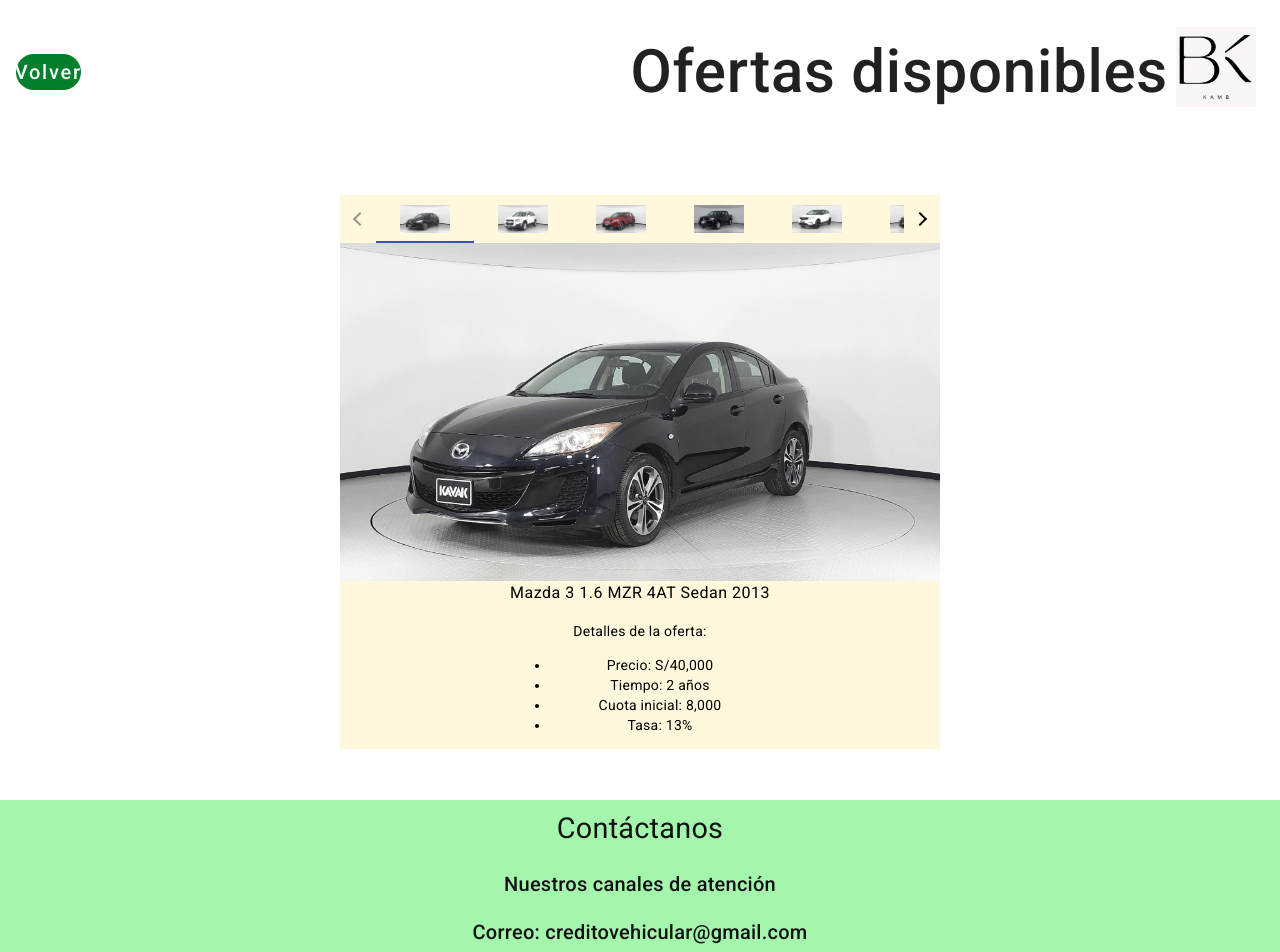
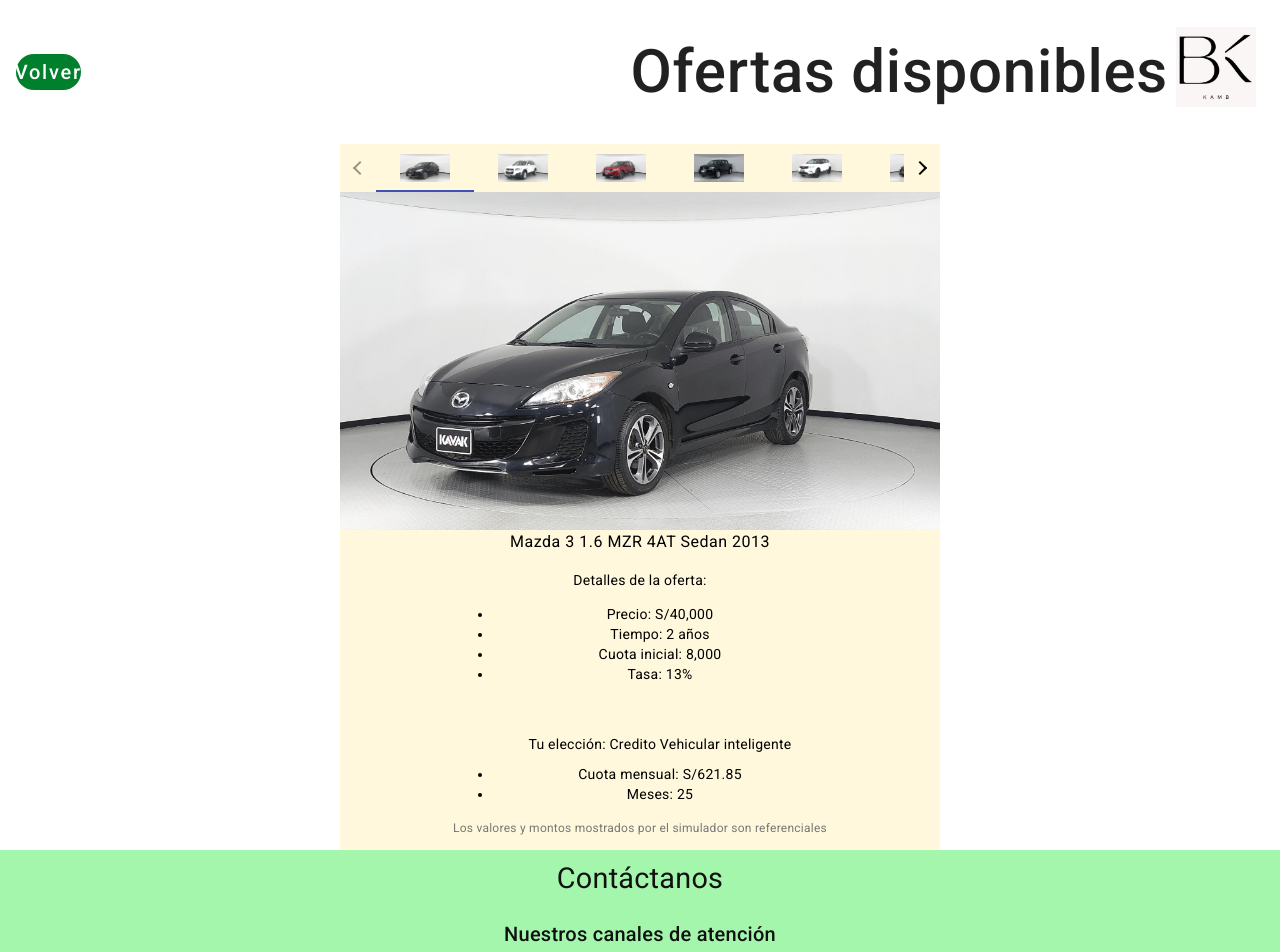
Before and after one commit to Credito-Vehicular-Grupo1/Credito-Vehicular, an Angular app: page /oferta in a window 1280 px wide. Shown: the top 952 px of the page. Built offline with nearby package versions, Linux system fonts and the light colour scheme.

Commit message:
especiales

```diff
--- a/src/app/pages/oferta/oferta.component.css
+++ b/src/app/pages/oferta/oferta.component.css
@@ -94,3 +94,11 @@
 .detalle-oferta {
   text-align: center;
 }
+.tu-eleccion {
+  margin-top: 50px; /* Ajusta el valor según la separación que desees desde arriba */
+  margin-bottom: 10px; /* Ajusta el valor según la separación que desees desde abajo */
+}
+.descripcion-adicional {
+  font-size: 12px; /* Ajusta el tamaño de fuente según tus preferencias */
+  color: #777; /* Ajusta el color del texto según tus preferencias */
+}
--- a/src/app/pages/oferta/oferta.component.html
+++ b/src/app/pages/oferta/oferta.component.html
@@ -29,7 +29,15 @@
             <li>Tiempo: {{oferta.tiempo}}</li>
             <li>Cuota inicial: {{oferta.cuotaInicial}}</li>
             <li>Tasa: {{oferta.tasa}}</li>
+            <!-- Verifica si hay información en tuEleccion y muéstrala -->
+            <p *ngIf="oferta.tuEleccion" class="tu-eleccion">Tu elección: {{oferta.tuEleccion.descripcion}}</p>
+            <li *ngIf="oferta.tuEleccion">Cuota mensual: {{oferta.tuEleccion.cuotaMensual}}</li>
+            <li *ngIf="oferta.tuEleccion">Meses: {{oferta.tuEleccion.meses}}</li>
           </ul>
+          <!-- Agrega la descripción adicional aquí -->
+          <p class="descripcion-adicional">
+            Los valores y montos mostrados por el simulador son referenciales
+          </p>
         </div>
       </div>
     </mat-tab>
--- a/src/app/pages/oferta/oferta.component.ts
+++ b/src/app/pages/oferta/oferta.component.ts
@@ -8,16 +8,66 @@
 })
 export class OfertaComponent {
   ofertas = [
-    { modelo: 'Mazda 3 1.6 MZR 4AT Sedan 2013', imagen: 'assets/images/Mazda.jpg', precio: "S/40,000", tiempo: "2 años", cuotaInicial: "8,000", tasa: "13%" },
-    { modelo: 'Chevrolet Captiva 2.4 LT AWD FULL DELUXE AT Suv 2015', imagen: 'assets/images/chevrolet.jpg', precio: "S/55,000", tiempo: "3 años", cuotaInicial: "11,000", tasa: "17%" },
-    { modelo: 'Nissan Qashqai 2.0 FULL EXCLUSIVE 4X4 AT Suv 2015', imagen: 'assets/images/nissan.jpg',precio: "S/60,000", tiempo: "3 años", cuotaInicial: "12,000", tasa: "18%" },
-    { modelo: 'Volkswagen Amarok 2.0 COMFORTLINE BITDI 4X4 MT Pickup 2018', imagen: 'assets/images/vol.jpg', precio: "S/95,000", tiempo: "3 años", cuotaInicial: "19,000", tasa: "19%" },
-    { modelo: 'Geely Emgrand X7 2.4 SPORT SIGNATURE AT AWD Suv 2020', imagen: 'assets/images/gre.jpg', precio: "S/59,000", tiempo: "3 años", cuotaInicial: "12,000", tasa: "18%"  },
-    { modelo: 'Ds 3 1.2 PURETECH 116 AT Hatchback 2018', imagen: 'assets/images/ds.jpg', precio: "S/51,000", tiempo: "2 años", cuotaInicial: "10,000", tasa: "15%"  },
-    { modelo: 'Lexus Rx 3.5 350 F SPORT 4X4 AT Suv 2018', imagen: 'assets/images/lexus.jpg', precio: "S/120,000", tiempo: "3 años", cuotaInicial: "24,000", tasa: "20%"  },
-    { modelo: 'Audi A4 1.8 TFSI E MULTITRONIC Sedan 2014', imagen: 'assets/images/audi.jpg', precio: "S/52,000", tiempo: "2 años", cuotaInicial: "10,000", tasa: "16%"  },
-    { modelo: 'Renault Stepway 1.6 DYNAMIQUE 4X2 MT Suv 2015', imagen: 'assets/images/ren.jpg', precio: "S/38,000", tiempo: "2 años", cuotaInicial: "7,000", tasa: "11%"  },
-    { modelo: 'Hyundai Tucson 2.0 COMFORT AT 4X2 Suv 2020', imagen: 'assets/images/hy.jpg', precio: "S/80,000", tiempo: "3 años", cuotaInicial: "16,000", tasa: "19%"  },
+    { modelo: 'Mazda 3 1.6 MZR 4AT Sedan 2013', imagen: 'assets/images/Mazda.jpg', precio: "S/40,000", tiempo: "2 años", cuotaInicial: "8,000", tasa: "13%",
+    tuEleccion: {
+      descripcion: "Credito Vehicular inteligente",
+      cuotaMensual: "S/621.85",
+      meses: 25
+    }},
+    { modelo: 'Chevrolet Captiva 2.4 LT AWD FULL DELUXE AT Suv 2015', imagen: 'assets/images/chevrolet.jpg', precio: "S/55,000", tiempo: "3 años", cuotaInicial: "11,000", tasa: "17%",
+    tuEleccion: {
+      descripcion: "Credito Vehicular inteligente",
+      cuotaMensual: "S/659.56",
+      meses: 37
+    }},
+    { modelo: 'Nissan Qashqai 2.0 FULL EXCLUSIVE 4X4 AT Suv 2015', imagen: 'assets/images/nissan.jpg',precio: "S/60,000", tiempo: "3 años", cuotaInicial: "12,000", tasa: "18%",
+    tuEleccion: {
+      descripcion: "Credito Vehicular inteligente",
+      cuotaMensual: "S/727.79",
+      meses: 37
+    }},
+    { modelo: 'Volkswagen Amarok 2.0 COMFORTLINE BITDI 4X4 MT Pickup 2018', imagen: 'assets/images/vol.jpg', precio: "S/95,000", tiempo: "3 años", cuotaInicial: "19,000", tasa: "19%",
+    tuEleccion: {
+      descripcion: "Credito Vehicular inteligente",
+      cuotaMensual: "S/1165.39",
+      meses: 37
+    }},
+    { modelo: 'Geely Emgrand X7 2.4 SPORT SIGNATURE AT AWD Suv 2020', imagen: 'assets/images/gre.jpg', precio: "S/59,000", tiempo: "3 años", cuotaInicial: "11,800", tasa: "18%",
+    tuEleccion: {
+      descripcion: "Credito Vehicular inteligente",
+      cuotaMensual: "S/715.66",
+      meses: 37
+    }},
+    { modelo: 'Ds 3 1.2 PURETECH 116 AT Hatchback 2018', imagen: 'assets/images/ds.jpg', precio: "S/51,000", tiempo: "2 años", cuotaInicial: "10,200", tasa: "15%",
+    tuEleccion: {
+      descripcion: "Credito Vehicular inteligente",
+      cuotaMensual: "S/806.32",
+      meses: 25
+    }},
+    { modelo: 'Lexus Rx 3.5 350 F SPORT 4X4 AT Suv 2018', imagen: 'assets/images/lexus.jpg', precio: "S/120,000", tiempo: "3 años", cuotaInicial: "24,000", tasa: "20%",
+    tuEleccion: {
+      descripcion: "Credito Vehicular inteligente",
+      cuotaMensual: "S/1488.53",
+      meses: 37
+    }},
+    { modelo: 'Audi A4 1.8 TFSI E MULTITRONIC Sedan 2014', imagen: 'assets/images/audi.jpg', precio: "S/52,000", tiempo: "2 años", cuotaInicial: "10,400", tasa: "16%",
+    tuEleccion: {
+      descripcion: "Credito Vehicular inteligente",
+      cuotaMensual: "S/828.95",
+      meses: 25
+    }},
+    { modelo: 'Renault Stepway 1.6 DYNAMIQUE 4X2 MT Suv 2015', imagen: 'assets/images/ren.jpg', precio: "S/38,000", tiempo: "2 años", cuotaInicial: "7,600", tasa: "11%",
+    tuEleccion: {
+      descripcion: "Credito Vehicular inteligente",
+      cuotaMensual: "S/580.67",
+      meses: 25
+    }},
+    { modelo: 'Hyundai Tucson 2.0 COMFORT AT 4X2 Suv 2020', imagen: 'assets/images/hy.jpg', precio: "S/80,000", tiempo: "3 años", cuotaInicial: "16,000", tasa: "19%",
+    tuEleccion: {
+      descripcion: "Credito Vehicular inteligente",
+      cuotaMensual: "S/981.38",
+      meses: 37
+    }},
 
   ];
   ofertaSeleccionada: any;
```
